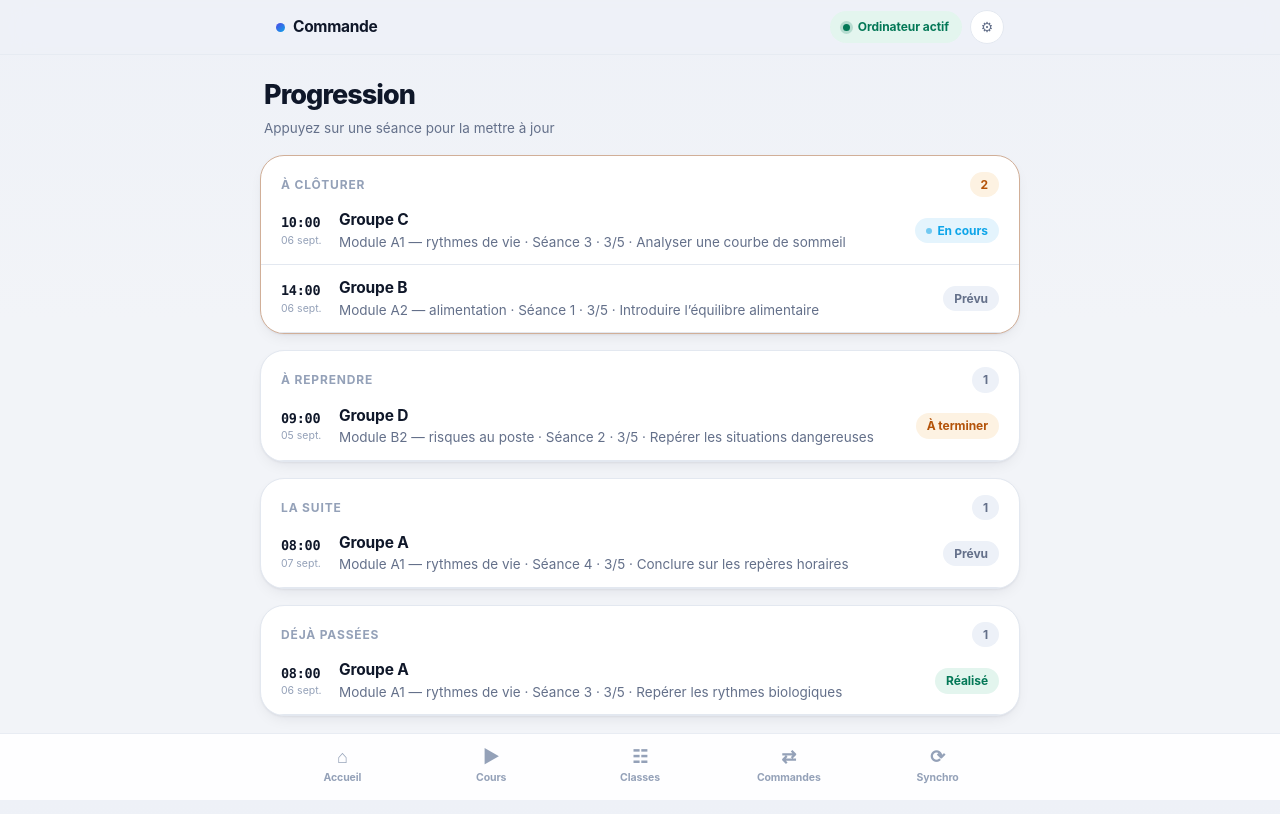
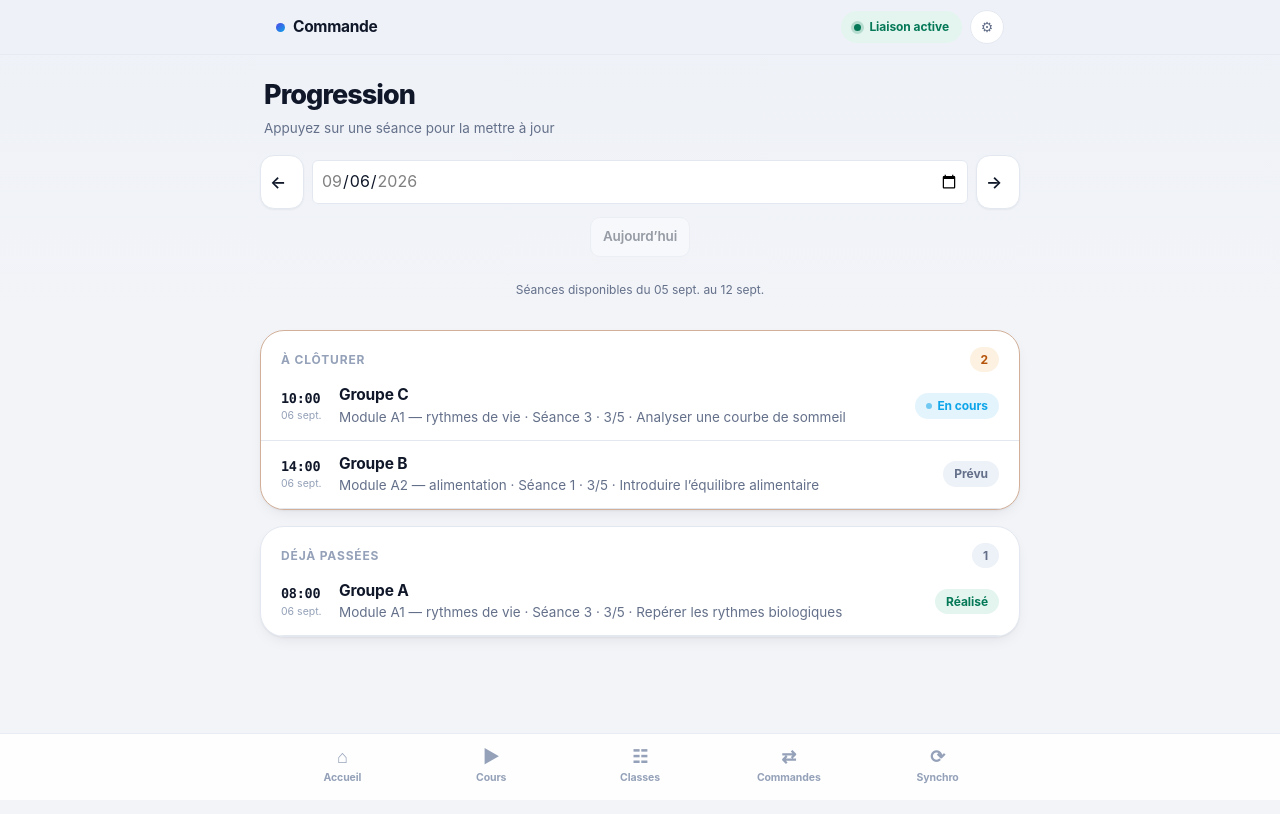
Before and after one commit to orbelys/commande, a React (Vite) app: page /#/progression in a window 1280 px wide. Built offline with nearby package versions, Linux system fonts and the light colour scheme.

Commit message:
Corrige les horaires et ajoute la progression par jour

```diff
--- a/src/components/layout/StatusPill.tsx
+++ b/src/components/layout/StatusPill.tsx
@@ -4,7 +4,7 @@ import styles from './StatusPill.module.css'
 
 /**
  * État du lien, en deux temps : le réseau du téléphone, puis l'ordinateur.
- * Un ordinateur en veille n'est pas une panne — les commandes attendront.
+ * Un instantané ancien ne prouve pas que l'ordinateur est en veille.
  */
 export default function StatusPill() {
   const poste = usePoste()
--- a/src/features/dashboard/JourneeCard.tsx
+++ b/src/features/dashboard/JourneeCard.tsx
@@ -6,6 +6,9 @@ import { useHorloge } from '../../hooks/useHorloge'
 import { classeDepuisTitre, couleurDe } from '../../lib/couleurs'
 import styles from './JourneeCard.module.css'
 import type { Ton } from '../../components/ui/Badge'
+import { lireHoraires, etatHoraire } from '../../lib/horaires'
+import { jourLocal } from '../../lib/jours'
+import { dateCourte } from '../../lib/format'
 
 const TON_STATUT: Record<string, Ton> = {
   'Réalisé': 'ok',
@@ -17,29 +20,22 @@ const TON_STATUT: Record<string, Ton> = {
   'Prévu': 'neutre',
 }
 
-function enMinutes(h: string): number | null {
-  const m = /^(\d{1,2})[:h.](\d{2})?/.exec(String(h || '').trim())
-  return m ? Number(m[1]) * 60 + Number(m[2] ?? 0) : null
-}
-
 /** La journée en frise : ce qui est passé, ce qui se joue, ce qui vient. */
 export default function JourneeCard() {
   const maintenant = useHorloge(60_000)
   const { snapshot } = useBridge()
   const journee = snapshot?.journee ?? []
-  const nowMin = maintenant.getHours() * 60 + maintenant.getMinutes()
+  const date = snapshot?.date || jourLocal(maintenant)
 
   return (
-    <Card titre="Aujourd’hui" padding={false}>
+    <Card titre={date === jourLocal(maintenant) ? 'Aujourd’hui' : `Journée du ${dateCourte(date)}`} padding={false}>
       {journee.length === 0 ? (
-        <EmptyState titre="Journée vide" detail="Aucun cours ni événement reçu pour aujourd’hui." />
+        <EmptyState titre="Journée vide" detail="Aucun cours ni événement reçu pour cette date." />
       ) : (
         <ol className={styles.frise}>
           {journee.map((e) => {
-            const debut = enMinutes(e.debut)
-            const fin = enMinutes(e.fin)
-            const passe = fin !== null && nowMin >= fin
-            const actif = debut !== null && nowMin >= debut && (fin === null || nowMin < fin)
+            const { debut, fin } = lireHoraires(e.debut, e.fin)
+            const { passe, actif } = etatHoraire(date, debut, fin, maintenant)
             const cle = e.classeNom || classeDepuisTitre(e.titre)
             const couleur = couleurDe(cle)
             return (
@@ -49,7 +45,7 @@ export default function JourneeCard() {
                   .filter(Boolean)
                   .join(' ')}
               >
-                <span className={styles.heure}>{e.debut || '—'}</span>
+                <span className={styles.heure}>{debut || '—'}</span>
                 <span className={styles.trait} aria-hidden="true">
                   <span
                     className={styles.point}
@@ -59,7 +55,7 @@ export default function JourneeCard() {
                 <span className={styles.corps} style={{ borderLeftColor: couleur.vif }}>
                   <span className={styles.titre}>{e.titre}</span>
                   <span className={styles.detail}>
-                    {[e.lieu, e.fin && `jusqu’à ${e.fin}`].filter(Boolean).join(' · ')}
+                    {[e.lieu, fin ? `jusqu’à ${fin}` : debut ? 'Fin non précisée' : ''].filter(Boolean).join(' · ')}
                   </span>
                 </span>
                 {e.statut && (
--- a/src/features/progression/ProgressionPage.module.css
+++ b/src/features/progression/ProgressionPage.module.css
@@ -1,3 +1,32 @@
+.navigationJour {
+  display: grid;
+  grid-template-columns: 44px minmax(0, 1fr) 44px;
+  gap: var(--sp-2);
+  align-items: center;
+}
+
+.fleche { width: 44px; height: 44px; padding: 0; }
+.date {
+  width: 100%;
+  min-width: 0;
+  height: 44px;
+  padding: 0 var(--sp-2);
+  border: 1px solid var(--c-border);
+  border-radius: 6px;
+  background: var(--c-surface);
+  color: var(--c-text);
+  font: inherit;
+  font-size: 16px;
+  letter-spacing: 0;
+}
+.aujourdhui { grid-column: 2; justify-self: center; }
+.periode {
+  text-align: center;
+  color: var(--c-text-muted);
+  font-size: var(--fs-xs);
+  margin: var(--sp-2) 0 var(--sp-4);
+}
+
 .ligne {
   display: flex;
   align-items: center;
--- a/src/features/progression/ProgressionPage.tsx
+++ b/src/features/progression/ProgressionPage.tsx
@@ -11,6 +11,7 @@ import { useBridge } from '../../hooks/useBridge'
 import { useHorloge } from '../../hooks/useHorloge'
 import { quand, situerToutes, type SeanceSituee } from '../../lib/seances'
 import { dateCourte } from '../../lib/format'
+import { decalerJour, jourLocal } from '../../lib/jours'
 import type { Ton } from '../../components/ui/Badge'
 import type { StatutSeance } from '../../services/bridge/types'
 import styles from './ProgressionPage.module.css'
@@ -36,9 +37,20 @@ export default function ProgressionPage() {
   const maintenant = useHorloge(30_000)
   const { snapshot } = useBridge()
   const [ouverte, setOuverte] = useState<string | null>(null)
+  const [jourChoisi, setJourChoisi] = useState<string | null>(null)
+  const reference = snapshot?.date || jourLocal(maintenant)
+  // Le pont publie actuellement J-1 à J+6, même les jours sans séance.
+  const premierJour = decalerJour(reference, -1)
+  const dernierJour = decalerJour(reference, 6)
+  const date = jourChoisi && jourChoisi >= premierJour && jourChoisi <= dernierJour ? jourChoisi : reference
+  function choisirJour(jour: string) {
+    if (!/^\d{4}-\d{2}-\d{2}$/.test(jour) || jour < premierJour || jour > dernierJour) return
+    setJourChoisi(jour)
+    setOuverte(null)
+  }
 
   const groupes = useMemo(() => {
-    const toutes = situerToutes(snapshot?.seances ?? [], maintenant)
+    const toutes = situerToutes((snapshot?.seances ?? []).filter(s => s.date === date), maintenant)
     const passee = (s: SeanceSituee) => s.moment === 'passee' || (s.moment === 'autre_jour' && s.minutesAvant < 0)
     const aReprendre = (s: SeanceSituee) =>
       passee(s) && ['À terminer', 'Reporté', 'Non réalisé'].includes(s.statut)
@@ -59,7 +71,7 @@ export default function ProgressionPage() {
         (s) => passee(s) && !s.aCloturer && !aReprendre(s),
       ),
     }
-  }, [snapshot, maintenant])
+  }, [snapshot, maintenant, date])
 
   if (!snapshot?.capacites.progression) {
     return (
@@ -85,10 +97,17 @@ export default function ProgressionPage() {
   return (
     <>
       <PageHeader titre="Progression" detail="Appuyez sur une séance pour la mettre à jour" />
+      <nav className={styles.navigationJour} aria-label="Jours de progression">
+        <Button className={styles.fleche} icone="←" aria-label="Jour précédent" title="Jour précédent" disabled={date <= premierJour} onClick={() => choisirJour(decalerJour(date, -1))} />
+        <input className={styles.date} type="date" aria-label="Date des séances" min={premierJour} max={dernierJour} value={date} onChange={e => choisirJour(e.target.value)} />
+        <Button className={styles.fleche} icone="→" aria-label="Jour suivant" title="Jour suivant" disabled={date >= dernierJour} onClick={() => choisirJour(decalerJour(date, 1))} />
+        <Button className={styles.aujourdhui} taille="sm" disabled={date === jourLocal(maintenant) || jourLocal(maintenant) < premierJour || jourLocal(maintenant) > dernierJour} onClick={() => choisirJour(jourLocal(maintenant))}>Aujourd’hui</Button>
+      </nav>
+      <p className={styles.periode}>Séances disponibles du {dateCourte(premierJour)} au {dateCourte(dernierJour)}</p>
 
       {total === 0 && (
         <Card>
-          <EmptyState titre="Aucune séance" detail="Rien n’est publié pour cette période." />
+          <EmptyState titre="Aucune séance ce jour" detail={`Aucune séance reçue pour le ${dateCourte(date)}.`} />
         </Card>
       )}
 
--- a/src/hooks/usePoste.ts
+++ b/src/hooks/usePoste.ts
@@ -16,7 +16,7 @@ export interface Poste {
 }
 
 /**
- * État réel de l'ordinateur, distinct de l'état du réseau.
+ * Fraîcheur des données de l'ordinateur, distincte de l'état du réseau.
  *
  * « Connecté » disait seulement que le téléphone parlait à Firebase. Or
  * l'ordinateur peut être fermé dans un sac : on bloque les nouvelles commandes.
@@ -44,14 +44,14 @@ export function usePoste(): Poste {
     return {
       etat: 'en_veille',
       depuis: ecart,
-      libelle: 'Ordinateur en veille',
-      libelleCourt: 'En veille',
+      libelle: 'Liaison à vérifier',
+      libelleCourt: 'À vérifier',
     }
   }
   return {
     etat: 'actif',
     depuis: ecart,
-    libelle: 'Ordinateur actif',
-    libelleCourt: 'Actif',
+    libelle: 'Liaison active',
+    libelleCourt: 'Active',
   }
 }
--- /dev/null
+++ b/src/lib/horaires.ts
@@ -0,0 +1,26 @@
+import { jourLocal } from './jours'
+
+function heureValide(texte: string): string {
+  const m = /^(\d{1,2})[:h.](\d{2})?$/.exec(texte.trim())
+  if (!m || Number(m[1]) > 23 || Number(m[2] || 0) > 59) return ''
+  return `${m[1].padStart(2, '0')}:${m[2] || '00'}`
+}
+
+/** Compatible aussi avec un ancien instantane encore dans le cache du mobile. */
+export function lireHoraires(debut: string, fin: string) {
+  const plage = String(debut || '').trim().split(/\s*(?:[-–—]|à)\s*/)
+  return {
+    debut: heureValide(plage[0]),
+    fin: heureValide(fin || (plage.length === 2 ? plage[1] : '')),
+  }
+}
+
+export function etatHoraire(date: string, debut: string, fin: string, maintenant: Date) {
+  const aujourdHui = jourLocal(maintenant)
+  const heure = String(maintenant.getHours()).padStart(2, '0') + ':' + String(maintenant.getMinutes()).padStart(2, '0')
+  const plageValide = !!debut && !!fin && fin > debut
+  return {
+    passe: date < aujourdHui || (date === aujourdHui && plageValide && heure >= fin),
+    actif: date === aujourdHui && plageValide && heure >= debut && heure < fin,
+  }
+}
--- /dev/null
+++ b/src/lib/jours.ts
@@ -0,0 +1,10 @@
+export function jourLocal(d: Date): string {
+  const p = (n: number) => String(n).padStart(2, '0')
+  return `${d.getFullYear()}-${p(d.getMonth() + 1)}-${p(d.getDate())}`
+}
+
+export function decalerJour(iso: string, jours: number): string {
+  const d = new Date(iso + 'T12:00:00')
+  d.setDate(d.getDate() + jours)
+  return jourLocal(d)
+}
```
Also changed, not shown: electron/pse-mobile-bridge.js (+18 -11 lines), scripts/test-agenda.cjs (added, +47 -0 lines), 6 other files (tests, documents, lock files or other folders).
